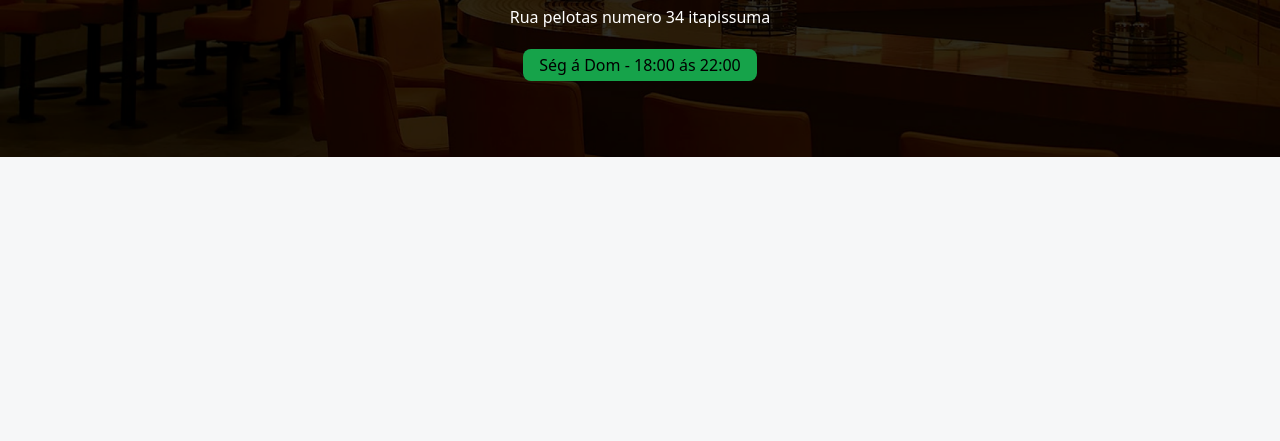
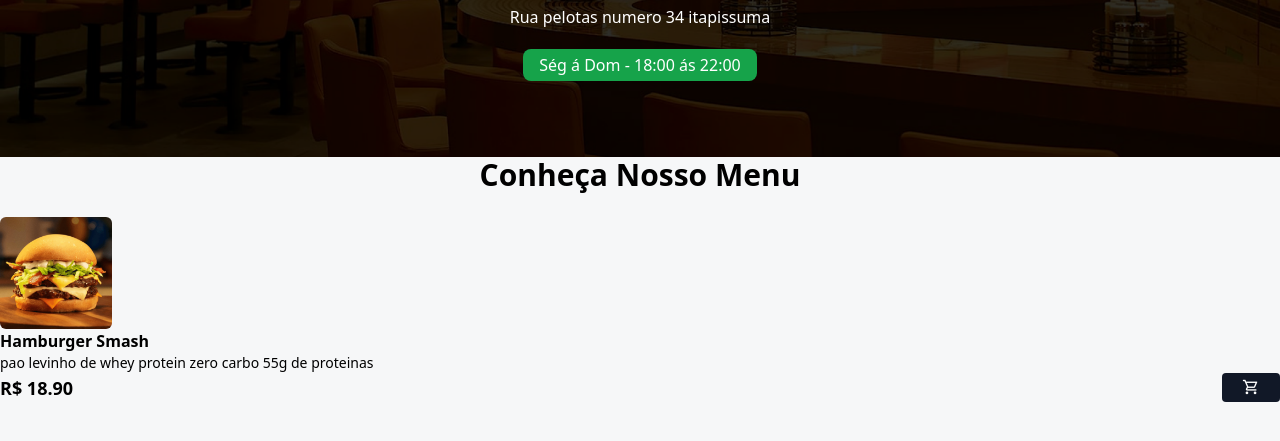
Before and after one commit to RafaelPsouzaa/javascript, a website: page projetinho/index.html in a window 1280 px wide. Shown: the part 263-704 px from the top of the page. Drawn offline with nearby package versions, Linux system fonts and the light colour scheme.

Commit message:
adding button

```diff
--- a/projetinho/index.html
+++ b/projetinho/index.html
@@ -4,6 +4,7 @@
 <head>
     <meta charset="UTF-8">
     <meta name="viewport" content="width=device-width, initial-scale=1.0">
+    <link rel="stylesheet" href="https://fonts.googleapis.com/css2?family=Material+Symbols+Outlined:opsz,wght,FILL,GRAD@20..48,100..700,0..1,-50..200" />
     <link rel="stylesheet" href="./style/output.css">
     <title>Hamburger</title>
 </head>
@@ -13,11 +14,46 @@
         <div class="w-full h-full flex flex-col justify-center items-center">
             <img src="./assets/hamb-1.png" alt="Logo hamburgueria "
                 class="w-32 h-32 rounded-full shadow-ld hover:scale-110 duration-200">
-                <h1 class="text-4xl mt-4 mb-2 font-bold text-white">GEEK BURGER</h1>
-                <span class="text-white font-medium">Rua pelotas numero 34 itapissuma </span>
-                <div class="bg-green-600 px-4 py-1 rounded-lg mt-5 " >Ség á Dom - 18:00 ás 22:00 </div>
+            <h1 class="text-4xl mt-4 mb-2 font-bold text-white">GEEK BURGER</h1>
+            <span class="text-white font-medium">Rua pelotas numero 34 itapissuma </span>
+            <div class="bg-green-600 px-4 py-1 rounded-lg mt-5 " id="date-span">
+                <span class="text-white font-medium">Ség á Dom - 18:00 ás 22:00</span>
+            </div>
         </div>
     </header>
+
+    <h2 class="text-2xl md:text-3xl font-bold text-center mt-09 mb-6">
+        Conheça Nosso Menu
+    </h2>
+    <!-- inicnio menu  -->
+     <div id="menu">
+        <main>
+            <!-- PRODUTO ITEM -->
+            <div>
+                <img src="./assets/hamb-1.png" alt="hamb1" class="w-28 h-28 rounded-md hover:scale-110
+                 hover:-rotate-2 duration-300"  >
+                 <!-- descriçao -->
+                 <div>
+                    <p class="font-bold">Hamburger Smash</p>
+                    <p class="text-sm">pao levinho de whey protein zero carbo 55g de proteinas </p>
+                    <!-- preço e botao -->
+                     <div class="flex items-center gap-2 justify-between">
+                        <!-- https://www.youtube.com/watch?v=rjXXDv23-6Y&t=1337s&ab_channel=Sujeitoprogramador -->
+                        <p class="font-bold text-lg">R$ 18.90</p>
+                        <button class="bg-gray-900 px-5 rounded add-to-cart-btn">
+                            <i class="material-symbols-outlined text-lg text-white">shopping_cart</i>
+                        </button>
+
+                    </div>
+                    <!-- Fim Preço e Botao -->
+                 </div>
+                 <!-- fim descriçao -->
+            </div>
+            <!-- FIM PRODUTO ITEM -->
+        </main>
+
+     </div>
+     <!-- fim menu -->
 </body>
 
 </html>
```
Also changed, not shown: projetinho/style/output.css.
